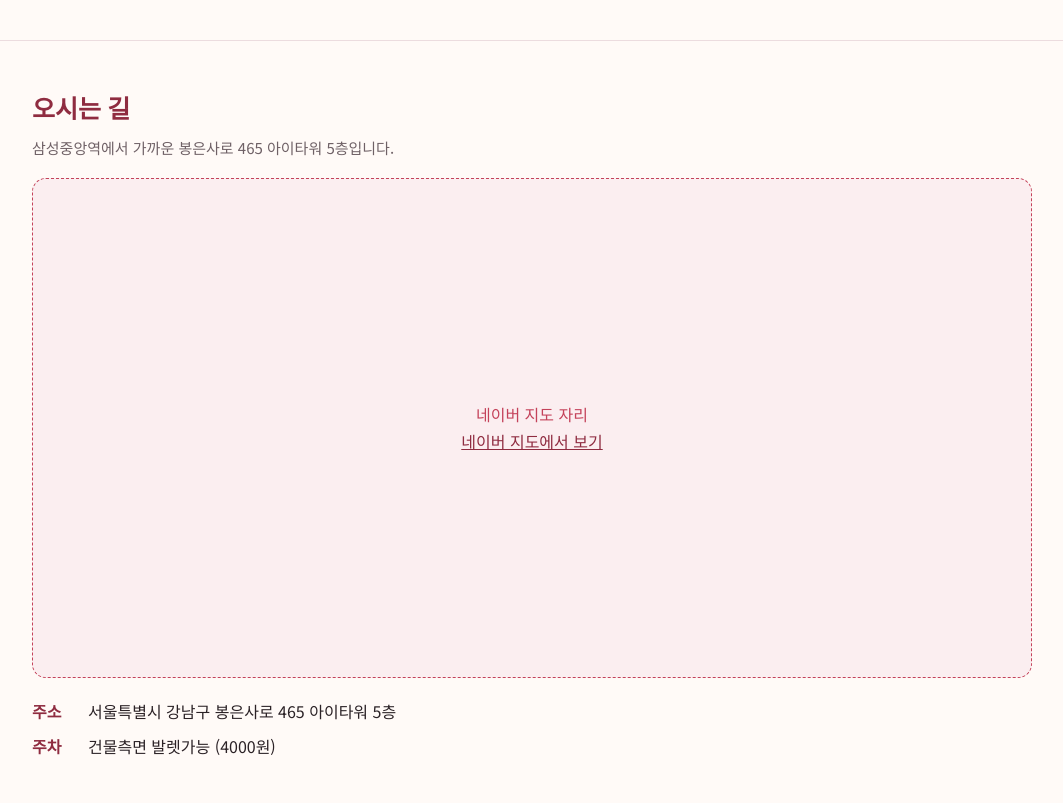
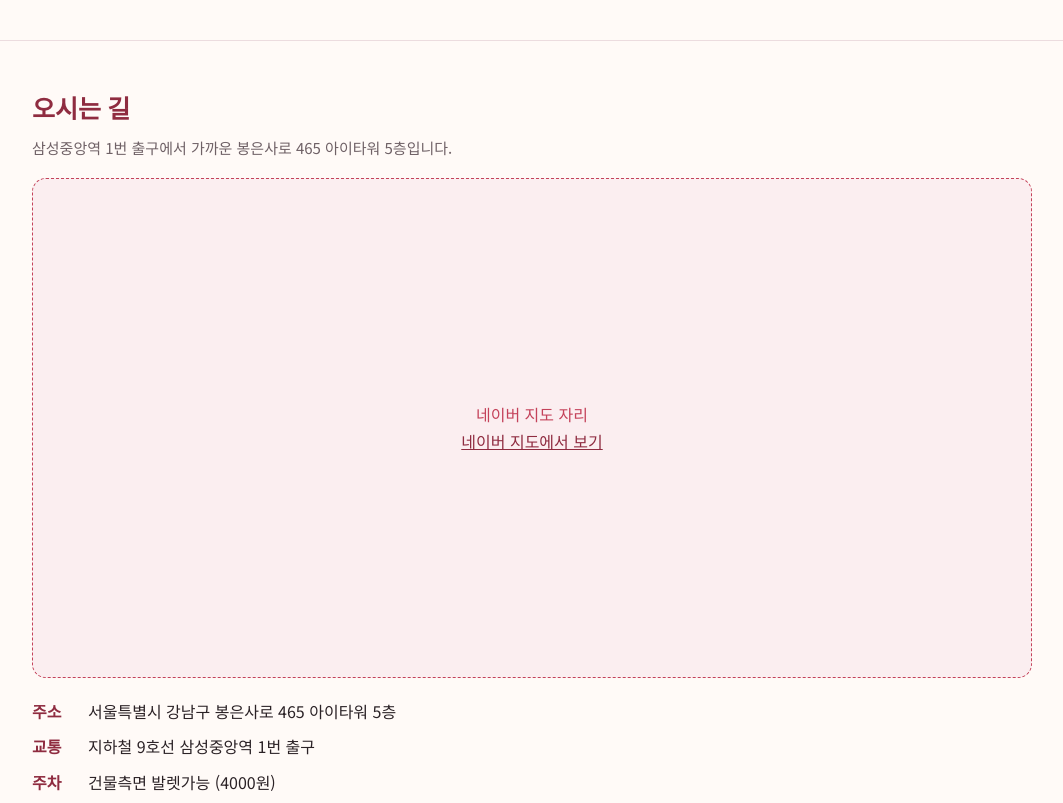
Before and after one commit to Jaehyun-Shim1014/Shim-ent, a plain HTML site: page index.html in a window 1280 px wide. Shown: the part 3900-4703 px from the top of the page, without its empty margins (108-1171 px from the left). Drawn offline with Linux system fonts and the light colour scheme.

Commit message:
오시는 길에 삼성중앙역 1번 출구 안내 추가
Co-Authored-By: Claude Sonnet 5.5 <noreply@anthropic.com>
Claude-Session: https://claude.ai/code/session_01FGUuwfgTVSYo4uYXh4SVqj

```diff
--- a/index.html
+++ b/index.html
@@ -255,10 +255,11 @@ footer{background:#3a2a2f;color:#e9dcdf;padding:28px 0;font-size:13px}footer p{m
 
 <section id="visit"><div class="wrap">
   <h2>오시는 길</h2>
-  <p class="lead2">삼성중앙역에서 가까운 봉은사로 465 아이타워 5층입니다.</p>
+  <p class="lead2">삼성중앙역 1번 출구에서 가까운 봉은사로 465 아이타워 5층입니다.</p>
   <div class="map" id="map"><span id="mapph">네이버 지도 자리<br><a href="https://map.naver.com/p/search/%EC%84%9C%EC%9A%B8%ED%8A%B9%EB%B3%84%EC%8B%9C%20%EA%B0%95%EB%82%A8%EA%B5%AC%20%EB%B4%89%EC%9D%80%EC%82%AC%EB%A1%9C%20465" target="_blank" rel="noopener">네이버 지도에서 보기</a></span></div>
   <ul class="addr">
     <li><b>주소</b>서울특별시 강남구 봉은사로 465 아이타워 5층</li>
+    <li><b>교통</b>지하철 9호선 삼성중앙역 1번 출구</li>
     <li><b>주차</b>건물측면 발렛가능 (4000원)</li>
   </ul>
 </div></section>
```
